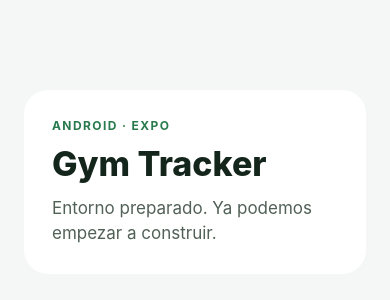
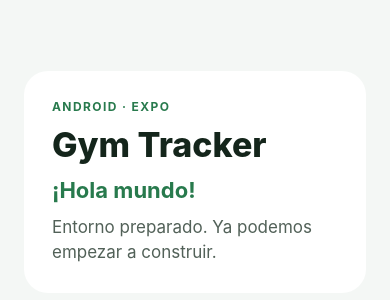
Before and after one commit to luisjedev/gym-tracker, a React Native app: screen / in a window 390 px wide. Shown: the part 240-540 px from the top of the page. Built offline with nearby package versions, Linux system fonts and the light colour scheme.

Commit message:
chore: verify Fast Refresh with hello world

```diff
--- a/App.tsx
+++ b/App.tsx
@@ -7,6 +7,7 @@ export default function App() {
       <View style={styles.card}>
         <Text style={styles.eyebrow}>ANDROID · EXPO</Text>
         <Text style={styles.title}>Gym Tracker</Text>
+        <Text style={styles.greeting}>¡Hola mundo!</Text>
         <Text style={styles.subtitle}>
           Entorno preparado. Ya podemos empezar a construir.
         </Text>
@@ -43,6 +44,12 @@ const styles = StyleSheet.create({
     fontSize: 34,
     fontWeight: '800',
   },
+  greeting: {
+    marginTop: 12,
+    color: '#287A4D',
+    fontSize: 22,
+    fontWeight: '700',
+  },
   subtitle: {
     marginTop: 12,
     color: '#526158',
```
